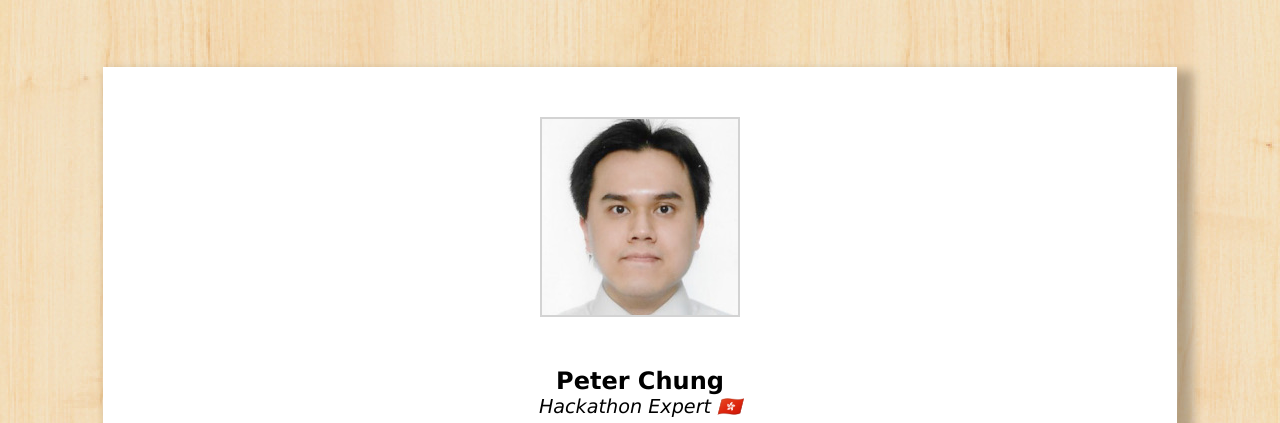
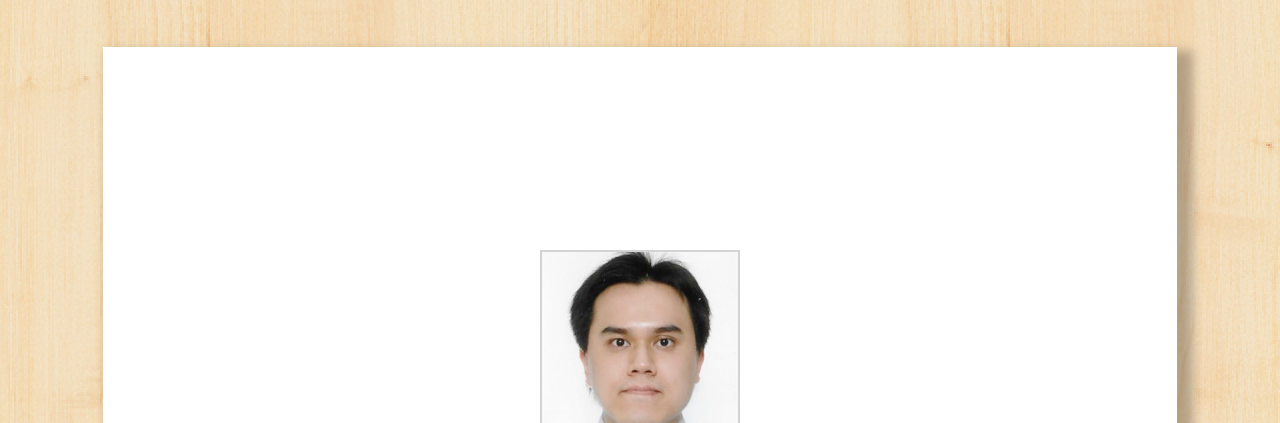
Before and after one commit to hkpeterpeter/my-name-card, a plain HTML site: page index.html in a window 1280 px wide. Shown: the top 423 px of the page. Drawn offline with Linux system fonts and the light colour scheme.

Commit message:
Fixed some styles

```diff
--- a/index.html
+++ b/index.html
@@ -31,10 +31,10 @@
                display: flex;
                 flex-flow: column nowrap;
                 align-items: center;
-                justify-content: flex-start;
+                justify-content: center;
 
                 width: 85%;
-                height: 85%;
+                height: 90%;
                 background-color: white;
                 -webkit-box-shadow: 10px 10px 10px 6px rgba(0,0,0,2.5);
                 -moz-box-shadow: 10px 10px 10px 6px rgba(0,0,0,0.25);
@@ -44,7 +44,7 @@
             .cube-wrapper {
                 width: 200px;
                 height: 200px;
-                margin: 50px;
+                margin: 20px;
                 perspective: 400px;
            }
             .cube {
```
